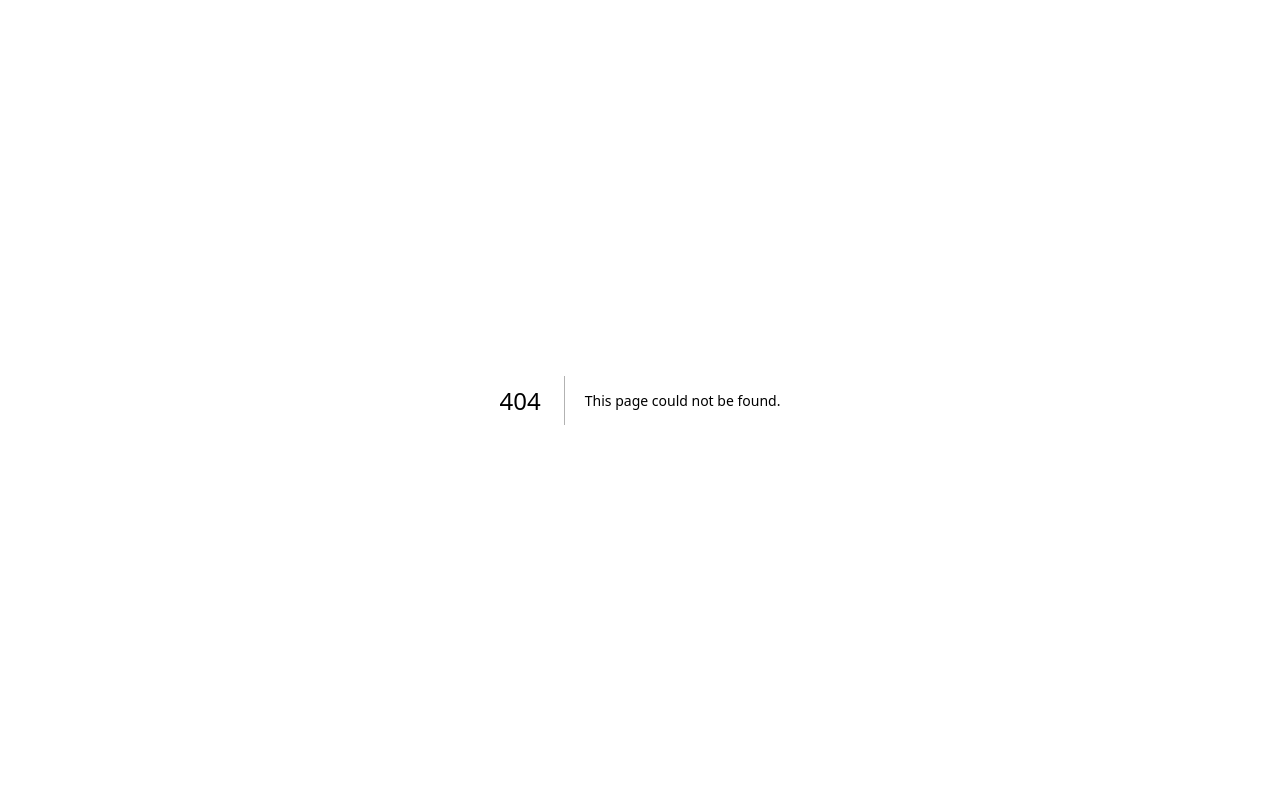
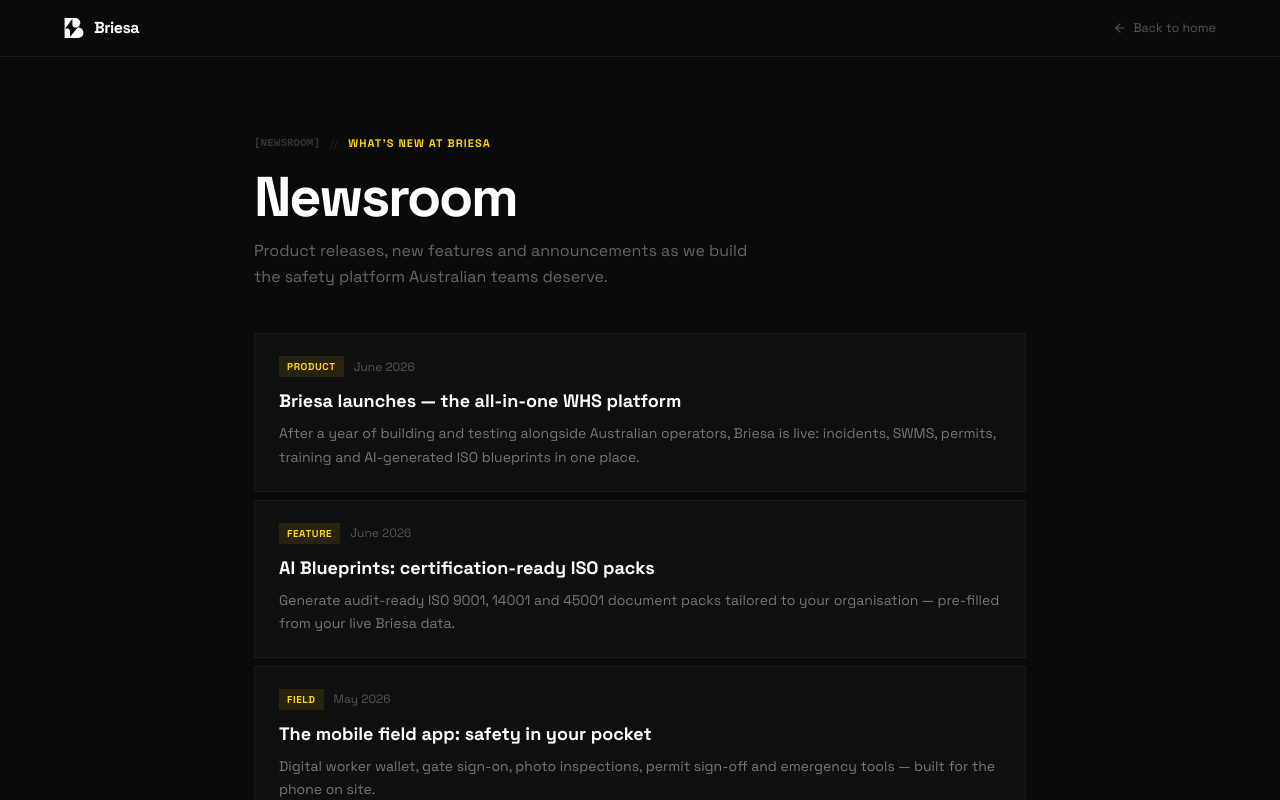
Before and after one commit to xUrbanShotsx/Finalproduct, a Next.js app: page /newsroom in a window 1280 px wide. Before the commit this address had no page. Shown: the top 800 px of the page. Built offline with nearby package versions, Linux system fonts and the light colour scheme.

Commit message:
Nav: Resources becomes a dropdown (Newsroom, AI Toolbox); add /newsroom page

```diff
--- /dev/null
+++ b/src/app/newsroom/page.tsx
@@ -0,0 +1,69 @@
+import Link from "next/link";
+import { ArrowLeft, ArrowRight } from "lucide-react";
+
+const YELLOW = "#ffd600";
+
+function BLogo({ size = 20 }: { size?: number }) {
+  return (
+    <svg viewBox="0 0 400 425" width={size} height={size} fill="none" xmlns="http://www.w3.org/2000/svg">
+      <path d="M400 315.018C400 375.709 350.801 424.908 290.11 424.908H115.751H0V284.249V225.641H8.79121H63.0037C91.6211 225.641 115.751 257.875 115.751 284.249V405.861L276.923 203.663H290.11C350.801 203.663 400 254.328 400 315.018Z" fill="#fff" />
+      <path d="M334.066 102.564C334.066 159.209 288.146 205.128 231.502 205.128C181.099 205.128 165.568 168.498 165.568 143.59V16.1172L8.79121 227.106H0V0H231.502C288.146 0 334.066 45.9195 334.066 102.564Z" fill="#fff" />
+    </svg>
+  );
+}
+
+const POSTS = [
+  { tag: "Product", date: "June 2026", title: "Briesa launches — the all-in-one WHS platform", excerpt: "After a year of building and testing alongside Australian operators, Briesa is live: incidents, SWMS, permits, training and AI-generated ISO blueprints in one place." },
+  { tag: "Feature", date: "June 2026", title: "AI Blueprints: certification-ready ISO packs", excerpt: "Generate audit-ready ISO 9001, 14001 and 45001 document packs tailored to your organisation — pre-filled from your live Briesa data." },
+  { tag: "Field", date: "May 2026", title: "The mobile field app: safety in your pocket", excerpt: "Digital worker wallet, gate sign-on, photo inspections, permit sign-off and emergency tools — built for the phone on site." },
+];
+
+export default function NewsroomPage() {
+  return (
+    <div style={{ background: "#0a0a0a", minHeight: "100vh", fontFamily: "'Space Grotesk', sans-serif" }}>
+      <header style={{ borderBottom: "1px solid #1a1a1a" }}>
+        <div style={{ maxWidth: "1200px", margin: "0 auto", padding: "0 24px", height: "56px", display: "flex", alignItems: "center", justifyContent: "space-between" }}>
+          <Link href="/" style={{ display: "flex", alignItems: "center", gap: "10px", textDecoration: "none" }}>
+            <BLogo size={20} />
+            <span style={{ fontSize: "16px", fontWeight: 800, letterSpacing: "-0.03em", color: "#ffffff" }}>Briesa</span>
+          </Link>
+          <Link href="/" style={{ display: "inline-flex", alignItems: "center", gap: "6px", fontSize: "12.5px", color: "#555", textDecoration: "none" }}>
+            <ArrowLeft size={14} /> Back to home
+          </Link>
+        </div>
+      </header>
+
+      <div style={{ maxWidth: "820px", margin: "0 auto", padding: "72px 24px 80px" }}>
+        <div style={{ display: "inline-flex", alignItems: "center", gap: "10px", marginBottom: "16px" }}>
+          <span style={{ fontFamily: "monospace", fontSize: "11px", fontWeight: 700, color: "#333" }}>[NEWSROOM]</span>
+          <span style={{ fontSize: "11px", color: "#222" }}>//</span>
+          <span style={{ fontSize: "11px", fontWeight: 700, letterSpacing: "0.1em", textTransform: "uppercase", color: YELLOW }}>What&apos;s new at Briesa</span>
+        </div>
+        <h1 style={{ fontSize: "clamp(36px, 5vw, 56px)", fontWeight: 800, letterSpacing: "-0.04em", color: "#fff", lineHeight: 1.05, margin: "0 0 12px" }}>Newsroom</h1>
+        <p style={{ fontSize: "16px", color: "#666", margin: "0 0 44px", maxWidth: "520px", lineHeight: 1.6 }}>
+          Product releases, new features and announcements as we build the safety platform Australian teams deserve.
+        </p>
+
+        <div style={{ display: "flex", flexDirection: "column", gap: "8px" }}>
+          {POSTS.map((p) => (
+            <div key={p.title} style={{ border: "1px solid #1a1a1a", background: "#0f0f0f", padding: "22px 24px" }}>
+              <div style={{ display: "flex", alignItems: "center", gap: "10px", marginBottom: "10px" }}>
+                <span style={{ fontSize: "10px", fontWeight: 700, letterSpacing: "0.06em", textTransform: "uppercase", padding: "3px 8px", background: "rgba(255,214,0,0.1)", color: YELLOW }}>{p.tag}</span>
+                <span style={{ fontSize: "12px", color: "#555" }}>{p.date}</span>
+              </div>
+              <h2 style={{ fontSize: "18px", fontWeight: 700, color: "#fff", margin: "0 0 8px" }}>{p.title}</h2>
+              <p style={{ fontSize: "14px", lineHeight: 1.65, color: "#777", margin: 0 }}>{p.excerpt}</p>
+            </div>
+          ))}
+        </div>
+
+        <div style={{ marginTop: "40px", textAlign: "center", padding: "32px", border: "1px dashed #222" }}>
+          <p style={{ fontSize: "13.5px", color: "#666", margin: "0 0 16px" }}>More stories coming soon — want to be the first to hear?</p>
+          <Link href="/contact" style={{ display: "inline-flex", alignItems: "center", gap: "8px", padding: "12px 24px", fontSize: "14px", fontWeight: 700, color: "#0a0a0a", background: YELLOW, textDecoration: "none" }}>
+            Get in touch <ArrowRight size={15} />
+          </Link>
+        </div>
+      </div>
+    </div>
+  );
+}
--- a/src/app/page.tsx
+++ b/src/app/page.tsx
@@ -462,6 +462,7 @@
 export default function LandingPage() {
   const [productsOpen, setProductsOpen] = useState(false);
   const [companyOpen, setCompanyOpen] = useState(false);
+  const [resourcesOpen, setResourcesOpen] = useState(false);
   return (
     <div style={{ background: "#0a0a0a", color: "#e0e0e0", fontFamily: "'Space Grotesk', sans-serif" }}>
 
@@ -545,8 +546,40 @@
               )}
             </div>
 
+            {/* Resources dropdown */}
+            <div
+              style={{ position: "relative" }}
+              onMouseEnter={() => setResourcesOpen(true)}
+              onMouseLeave={() => setResourcesOpen(false)}
+            >
+              <span style={{ display: "inline-flex", alignItems: "center", gap: "4px", fontSize: "13.5px", fontWeight: 500, color: resourcesOpen ? "#ffffff" : "#555", cursor: "pointer", transition: "color 0.15s" }}>
+                Resources
+                <ChevronDown size={13} style={{ transform: resourcesOpen ? "rotate(180deg)" : "none", transition: "transform 0.15s" }} />
+              </span>
+              {resourcesOpen && (
+                <div style={{ position: "absolute", top: "100%", left: "-12px", paddingTop: "14px", zIndex: 50 }}>
+                  <div style={{ minWidth: "240px", background: "#0f0f0f", border: "1px solid #222", padding: "6px", boxShadow: "0 20px 50px rgba(0,0,0,0.6)" }}>
+                    {[
+                      ["/newsroom", "Newsroom", "Updates, releases and announcements"],
+                      ["/#resources", "AI Toolbox", "See Briesa's AI features in action"],
+                    ].map(([href, label, desc]) => (
+                      <Link
+                        key={label}
+                        href={href}
+                        style={{ display: "block", padding: "10px 12px", textDecoration: "none" }}
+                        onMouseOver={e => ((e.currentTarget as HTMLElement).style.background = "#1a1a1a")}
+                        onMouseOut={e => ((e.currentTarget as HTMLElement).style.background = "transparent")}
+                      >
+                        <div style={{ fontSize: "13px", fontWeight: 600, color: "#e0e0e0" }}>{label}</div>
+                        <div style={{ fontSize: "11.5px", color: "#555", marginTop: "2px" }}>{desc}</div>
+                      </Link>
+                    ))}
+                  </div>
+                </div>
+              )}
+            </div>
+
             {[
-              ["#resources",   "Resources"],
               ["/pricing",     "Pricing"],
             ].map(([href, label]) => (
               <Link
--- a/src/middleware.ts
+++ b/src/middleware.ts
@@ -37,7 +37,7 @@
 
   const { pathname } = request.nextUrl;
   const isAuth   = pathname.startsWith("/login") || pathname.startsWith("/signup");
-  const isPublic = pathname === "/" || pathname.startsWith("/demo") || pathname.startsWith("/blueprints-iso") || pathname.startsWith("/pricing") || pathname.startsWith("/about") || pathname.startsWith("/contact") || isAuth;
+  const isPublic = pathname === "/" || pathname.startsWith("/demo") || pathname.startsWith("/blueprints-iso") || pathname.startsWith("/pricing") || pathname.startsWith("/about") || pathname.startsWith("/contact") || pathname.startsWith("/newsroom") || isAuth;
 
   if (!user && !isPublic) {
     return NextResponse.redirect(new URL("/login", request.url));
```
